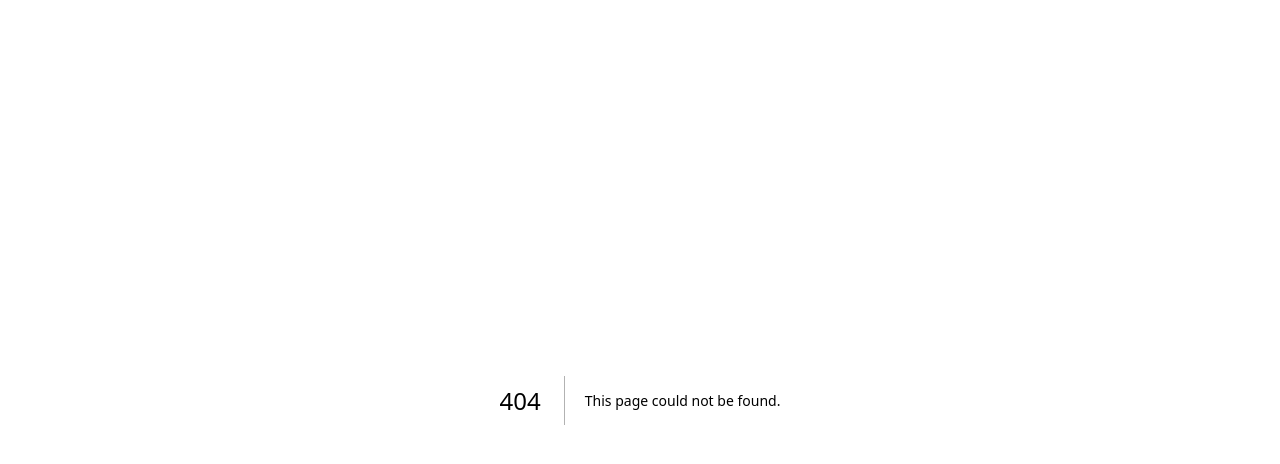
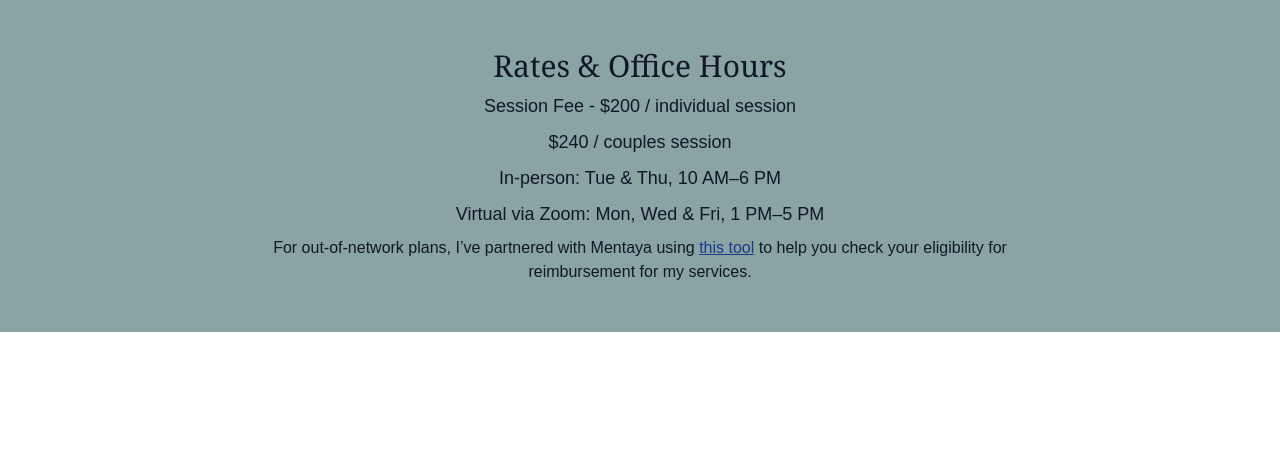
Before and after one commit to AjayGodara2417/therapist-website, a Next.js app: page /sessionFee in a window 1280 px wide. Before the commit this address had no page. Shown: the top 464 px of the page. Built offline with nearby package versions, Linux system fonts and the light colour scheme.

Commit message:
Session Fee page Completed

```diff
--- /dev/null
+++ b/src/app/sessionFee/page.tsx
@@ -0,0 +1,30 @@
+import React from 'react';
+
+export default function SessionFeeSection() {
+  return (
+    <section className="bg-[#8aa3a3] text-center py-12 px-4 text-gray-900">
+      <div className="max-w-3xl mx-auto space-y-2 font-light">
+        <h2 className="text-2xl sm:text-3xl font-serif">Rates & Office Hours</h2>
+
+        <p className="text-base sm:text-lg">Session Fee - $200 / individual session</p>
+        <p className="text-base sm:text-lg">$240 / couples session</p>
+
+        <p className="text-base sm:text-lg">In-person: Tue & Thu, 10 AM–6 PM</p>
+        <p className="text-base sm:text-lg">Virtual via Zoom: Mon, Wed & Fri, 1 PM–5 PM</p>
+
+        <p className="text-base">
+          For out-of-network plans, I’ve partnered with Mentaya using{' '}
+          <a
+            href="https://www.mentaya.com/"
+            target="_blank"
+            rel="noopener noreferrer"
+            className="underline text-blue-900 hover:text-blue-700"
+          >
+            this tool
+          </a>{' '}
+          to help you check your eligibility for reimbursement for my services.
+        </p>
+      </div>
+    </section>
+  );
+}
```
